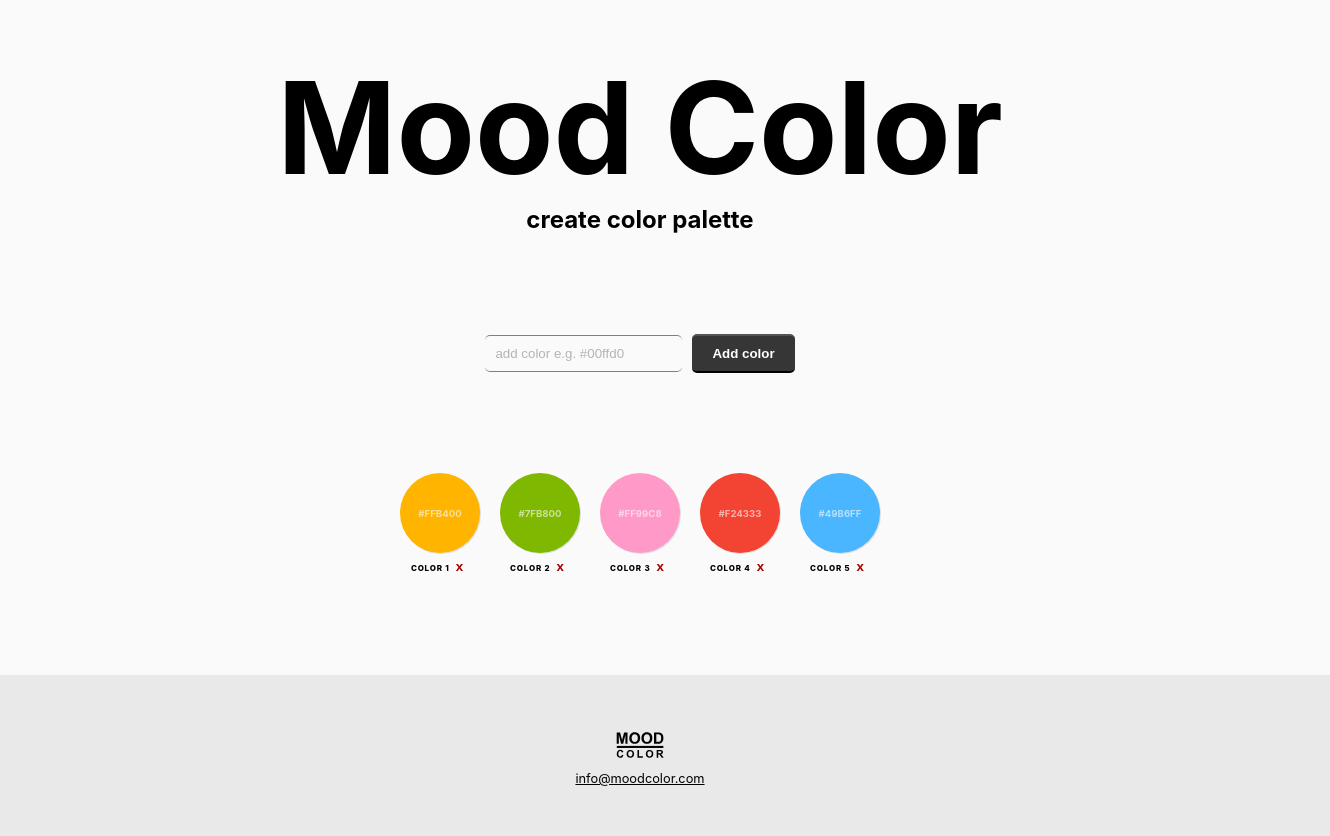
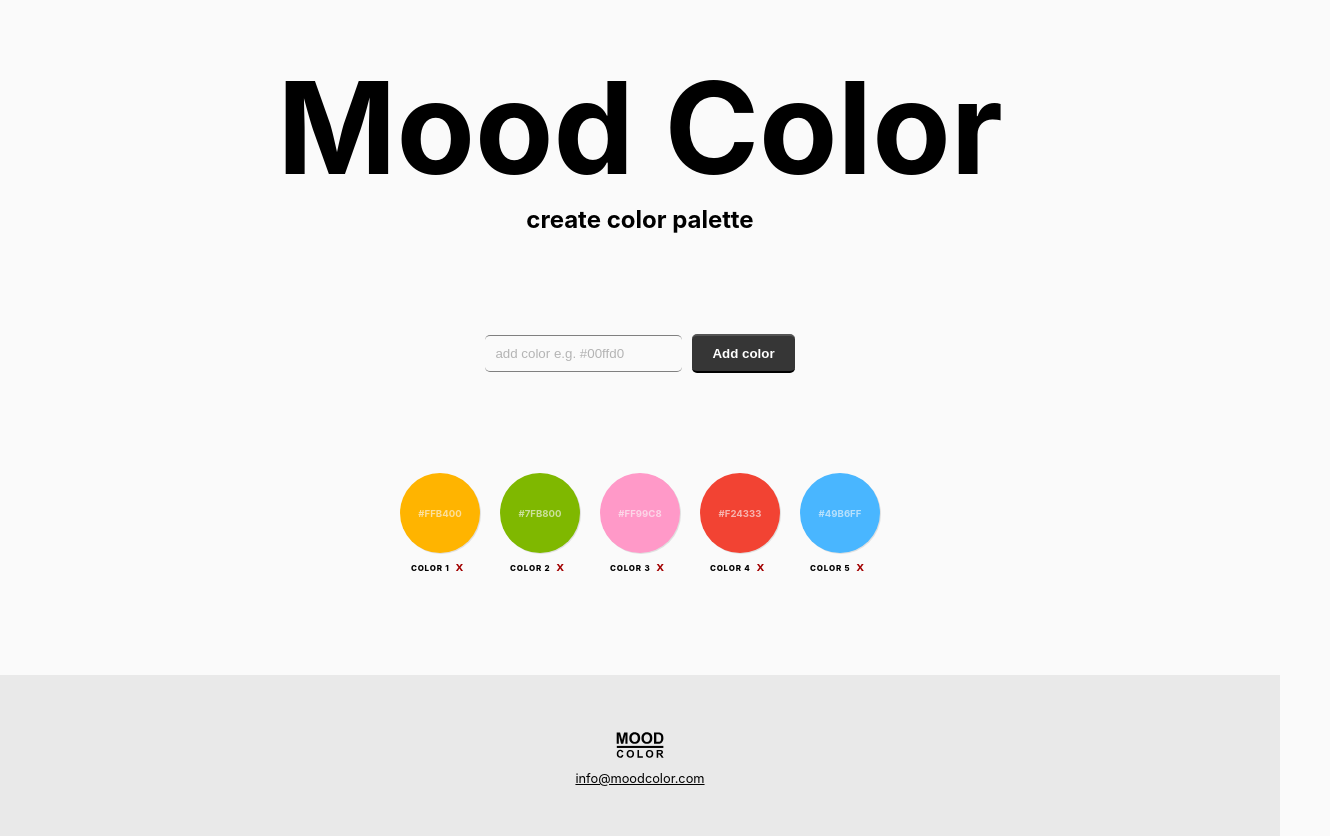
Before and after one commit to petksks/Mood-color, a React (Create React App) app: page / in a window 1280 px wide. Shown: the whole page, 1330 px wide, since content can reach past the window. Built offline with nearby package versions, Linux system fonts and the light colour scheme.

Commit message:
Fix bugg Foooter width

```diff
--- a/src/App.css
+++ b/src/App.css
@@ -125,9 +125,9 @@
 }
 
 .footer{
-    width: 100%;
+    width: 100vw;
     display: flex;
-    padding: 50px;
+    padding: 50px 0;
     align-items: center;
     flex-direction: column;
     justify-content: center;
```
